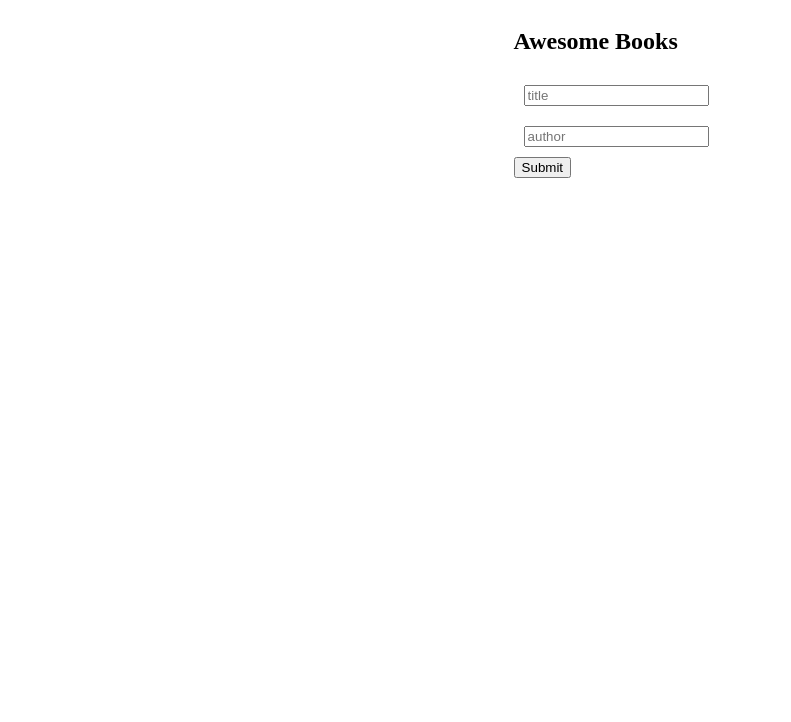
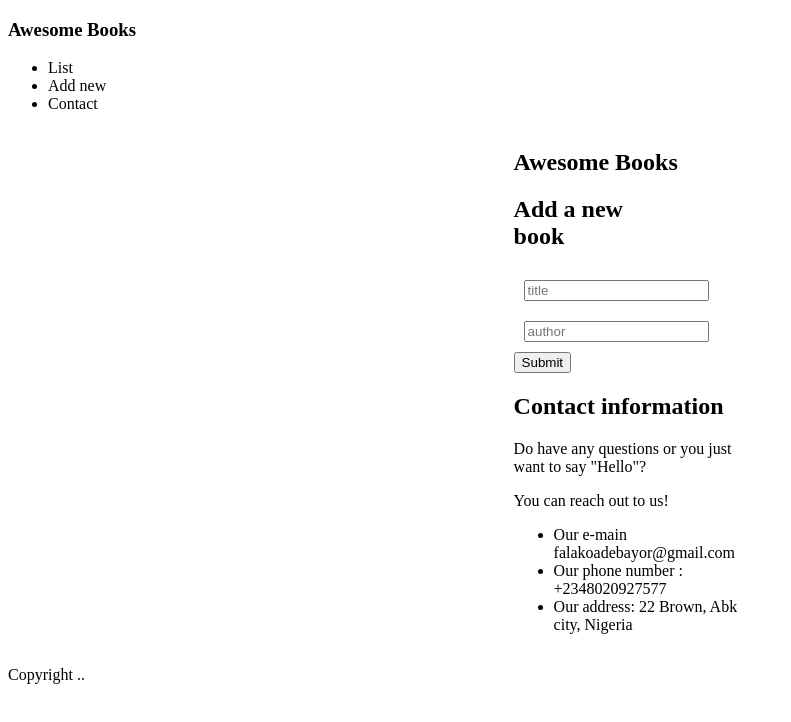
Before and after one commit to toyman640/Awesome-books, a website with bundled scripts: page index.html in a window 1280 px wide. Shown: the whole page, without its empty margins (0-791 px from the left). Built offline with nearby package versions, Linux system fonts and the light colour scheme.

Commit message:
Add navigation section to html

```diff
--- a/index.html
+++ b/index.html
@@ -8,22 +8,49 @@
     <link rel="stylesheet" href="style.css">
 </head>
 <body>
+    <nav class="navigation">
+        <div>
+            <h3>Awesome Books</h3>
+            <ul>
+                <li>List</li>
+                <li>Add new</li>
+                <li>Contact</li>
+            </ul>
+        </div>
+    </nav>
     <section class="main-page">
-
         <div></div>
         <div class="main-div">
+            <div class="display-books">
                 <h1 class="header">Awesome Books</h1>
                 <div id="books">
 
                 </div>
+            </div>
+            <div class="form-section">
                 <form class="form" method="POST">
+                    <h2>Add a new book</h2>
                     <input type="text" placeholder="title" id="title">
                     <input type="text" placeholder="author" id="author">
                     <button id="addbook" type="submit">Submit</button>
                 </form>
             </div>
+            <div class="contact-section">
+                <h2>Contact information</h2>
+                <p>Do have any questions or you just want to say "Hello"?</p>
+                <p>You can reach out to us!</p>
+                <ul>
+                    <li>Our e-main falakoadebayor@gmail.com</li>
+                    <li>Our phone number : +2348020927577</li>
+                    <li>Our address: 22 Brown, Abk city, Nigeria</li>
+                </ul>
+            </div>
+        </div>
         <div></div>
     </section>
+    <footer>
+        <p>Copyright ..</p>
+    </footer>
 
 
     <script type="module" src="main.js"></script>
```
Lines whose indentation alone changed are shown as unchanged.
